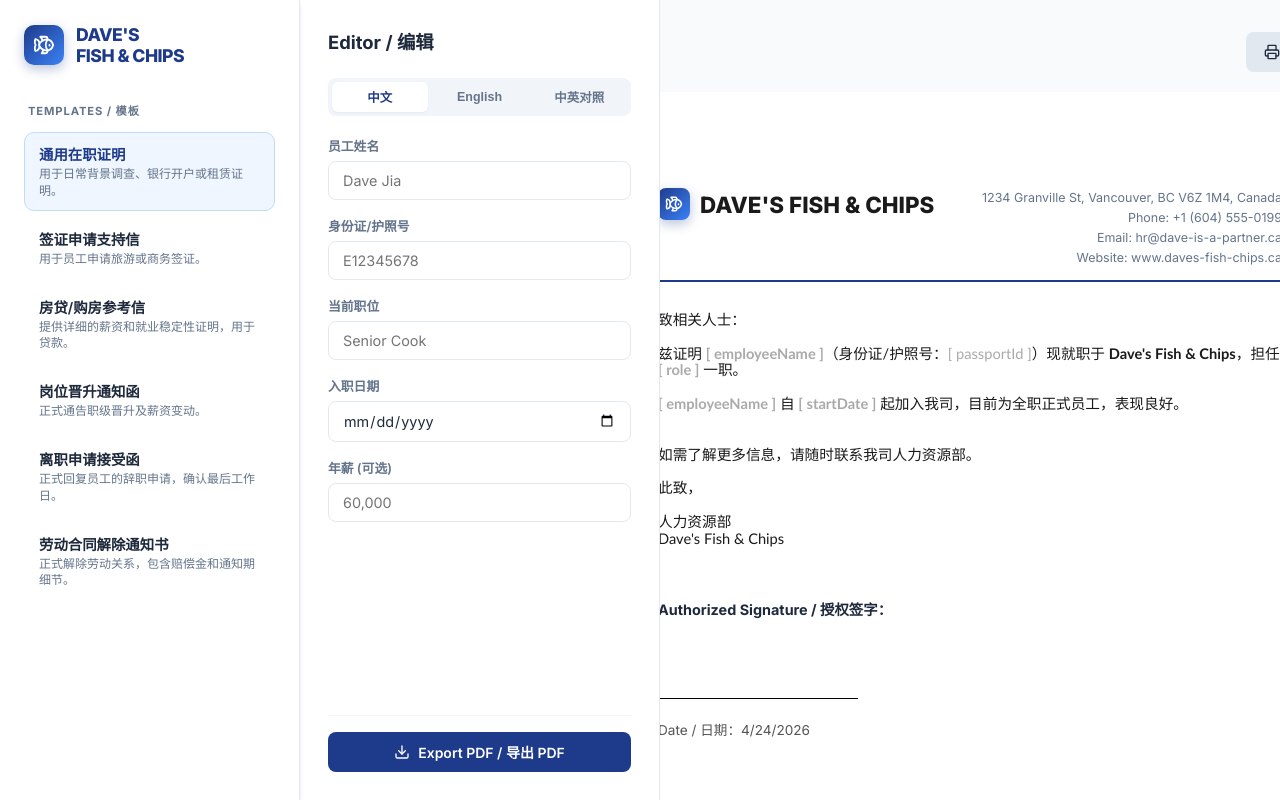
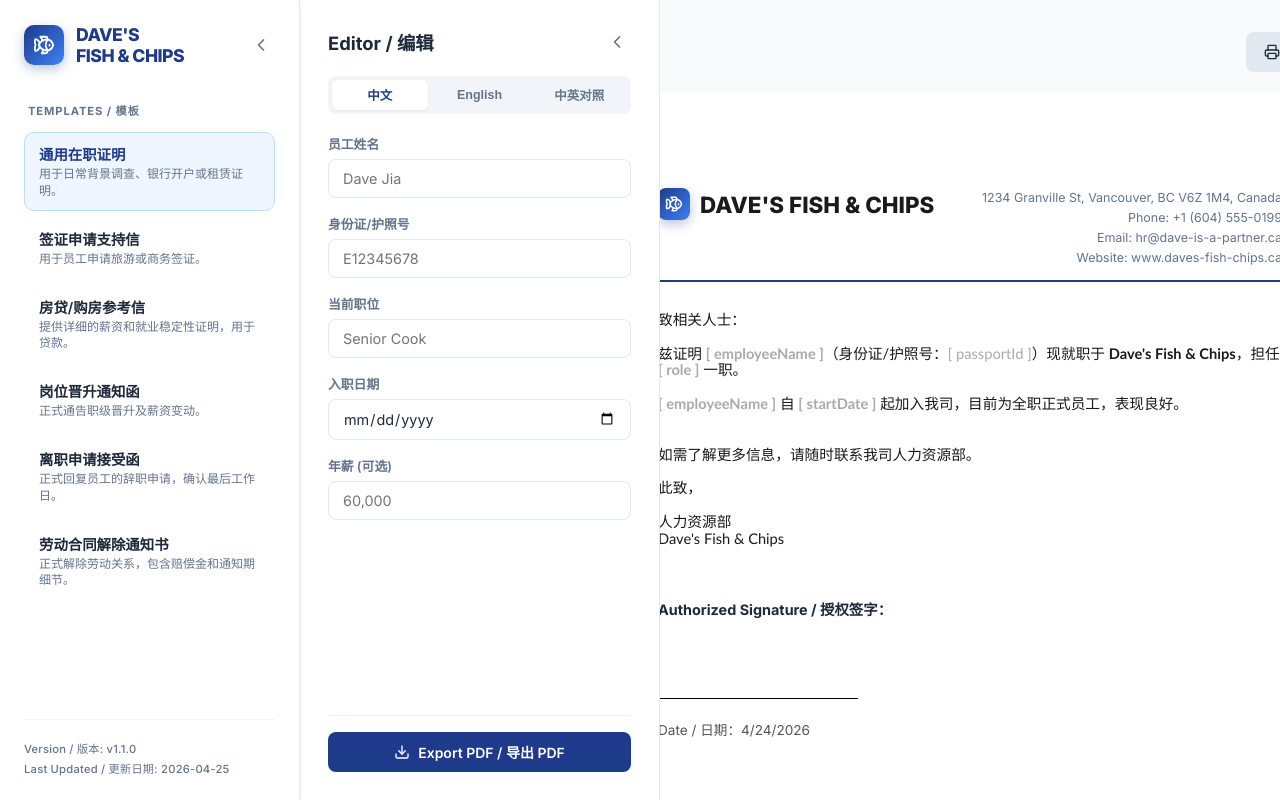
Before and after one commit to jhlbxx/employment_letter, a React (Vite) app: page / in a window 1280 px wide. Built offline with nearby package versions, Linux system fonts and the light colour scheme.

Commit message:
Update to v1.1.0: Added collapsible panels and version/date display

```diff
--- a/package.json
+++ b/package.json
@@ -1,7 +1,7 @@
 {
   "name": "employment-letter-v2",
   "private": true,
-  "version": "0.0.0",
+  "version": "1.1.0",
   "type": "module",
   "main": "electron/main.cjs",
   "scripts": {
--- a/src/App.jsx
+++ b/src/App.jsx
@@ -1,6 +1,7 @@
 import React, { useState, useEffect, useRef } from 'react';
 import { templates } from './templates';
-import { Fish, Download, Printer } from 'lucide-react';
+import { Fish, Download, Printer, ChevronLeft, ChevronRight } from 'lucide-react';
+import pkg from '../package.json';
 
 // ── Error Boundary ───────────────────────────────────────────────────────────
 class ErrorBoundary extends React.Component {
@@ -69,6 +70,8 @@
   const [formData, setFormData] = useState({});
   const [lang, setLang] = useState('zh');
   const [exporting, setExporting] = useState(false);
+  const [editorCollapsed, setEditorCollapsed] = useState(false);
+  const [sidebarCollapsed, setSidebarCollapsed] = useState(false);
   const letterRef = useRef();
 
   // Reset form fields when template changes, but keep values for shared field IDs
@@ -121,10 +124,19 @@
     <div style={{ display: 'flex', width: '100vw', height: '100vh', overflow: 'hidden' }}>
 
       {/* ── Sidebar ── */}
-      <aside className="sidebar">
+      <aside className={`sidebar ${sidebarCollapsed ? 'collapsed' : ''}`}>
         <div className="logo-section">
-          <div className="logo-icon"><Fish size={22} /></div>
-          <div className="company-name">DAVE'S<br />FISH &amp; CHIPS</div>
+          <div style={{ display: 'flex', alignItems: 'center', gap: '12px' }}>
+            <div className="logo-icon"><Fish size={22} /></div>
+            <div className="company-name">DAVE'S<br />FISH &amp; CHIPS</div>
+          </div>
+          <button
+            className="toggle-sidebar-btn"
+            onClick={() => setSidebarCollapsed(true)}
+            title="Collapse Sidebar / 收起侧边栏"
+          >
+            <ChevronLeft size={20} />
+          </button>
         </div>
 
         <nav className="template-list">
@@ -141,15 +153,40 @@
             </div>
           ))}
         </nav>
+
+        <div className="sidebar-footer">
+          <div className="version-info">
+            Version / 版本: v{pkg.version}
+          </div>
+          <div className="version-info" style={{ marginTop: '4px' }}>
+            Last Updated / 更新日期: 2026-04-25
+          </div>
+        </div>
       </aside>
 
       {/* ── Main ── */}
       <main className="main-content">
+        {sidebarCollapsed && (
+          <div
+            className="expand-handle sidebar-handle"
+            onClick={() => setSidebarCollapsed(false)}
+            title="Expand Sidebar / 展开侧边栏"
+          >
+            <ChevronRight size={16} />
+          </div>
+        )}
 
         {/* Editor */}
-        <section className="editor-pane">
+        <section className={`editor-pane ${editorCollapsed ? 'collapsed' : ''}`}>
           <div className="editor-header">
             <h2>Editor / 编辑</h2>
+            <button
+              className="toggle-editor-btn"
+              onClick={() => setEditorCollapsed(true)}
+              title="Collapse Editor / 收起编辑"
+            >
+              <ChevronLeft size={20} />
+            </button>
           </div>
 
           <div className="lang-toggle">
@@ -195,6 +232,15 @@
 
         {/* Preview */}
         <section className="preview-pane">
+          {editorCollapsed && (
+            <div
+              className="expand-handle"
+              onClick={() => setEditorCollapsed(false)}
+              title="Expand Editor / 展开编辑"
+            >
+              <ChevronRight size={16} />
+            </div>
+          )}
           <div className="controls">
             <button id="btn-print" className="btn btn-secondary" onClick={() => window.print()}>
               <Printer size={16} /> Print / 打印
--- a/src/index.css
+++ b/src/index.css
@@ -41,14 +41,42 @@
   z-index: 10;
   box-shadow: var(--shadow-md);
   overflow-y: auto;
+  transition: all 0.3s cubic-bezier(0.4, 0, 0.2, 1);
+}
+
+.sidebar.collapsed {
+  width: 0;
+  padding: 0;
+  border-right: none;
+  opacity: 0;
+  pointer-events: none;
 }
 
 .logo-section {
   display: flex;
   align-items: center;
+  justify-content: space-between;
   gap: 12px;
   margin-bottom: 36px;
   flex-shrink: 0;
+}
+
+.toggle-sidebar-btn {
+  background: transparent;
+  border: none;
+  color: var(--text-muted);
+  cursor: pointer;
+  padding: 4px;
+  border-radius: 6px;
+  display: flex;
+  align-items: center;
+  justify-content: center;
+  transition: all 0.2s;
+}
+
+.toggle-sidebar-btn:hover {
+  background: #f1f5f9;
+  color: var(--primary);
 }
 
 .logo-icon {
@@ -122,12 +150,26 @@
   line-height: 1.4;
 }
 
+.sidebar-footer {
+  margin-top: auto;
+  padding-top: 20px;
+  border-top: 1px solid #f1f5f9;
+}
+
+.version-info {
+  font-size: 0.7rem;
+  color: var(--text-muted);
+  font-weight: 500;
+  letter-spacing: 0.02em;
+}
+
 /* ── Main layout ── */
 .main-content {
   flex: 1;
   display: flex;
   min-width: 0;
   overflow: hidden;
+  position: relative;
 }
 
 /* ── Editor Pane ── */
@@ -141,12 +183,48 @@
   display: flex;
   flex-direction: column;
   gap: 20px;
+  transition: all 0.3s cubic-bezier(0.4, 0, 0.2, 1);
+  position: relative;
+  z-index: 5;
+}
+
+.editor-pane.collapsed {
+  width: 0;
+  padding-left: 0;
+  padding-right: 0;
+  border-right: none;
+  opacity: 0;
+  pointer-events: none;
+}
+
+.editor-header {
+  display: flex;
+  align-items: center;
+  justify-content: space-between;
 }
 
 .editor-header h2 {
   font-size: 1.15rem;
   font-weight: 700;
-  margin: 0 0 4px;
+  margin: 0;
+}
+
+.toggle-editor-btn {
+  background: transparent;
+  border: none;
+  color: var(--text-muted);
+  cursor: pointer;
+  padding: 4px;
+  border-radius: 6px;
+  display: flex;
+  align-items: center;
+  justify-content: center;
+  transition: all 0.2s;
+}
+
+.toggle-editor-btn:hover {
+  background: #f1f5f9;
+  color: var(--primary);
 }
 
 /* ── Language Toggle ── */
@@ -264,6 +342,40 @@
   align-items: center;
   gap: 20px;
   min-width: 0;
+  position: relative;
+}
+
+.expand-handle {
+  position: absolute;
+  left: 0;
+  top: 50%;
+  transform: translateY(-50%);
+  width: 24px;
+  height: 60px;
+  background: var(--primary);
+  color: white;
+  display: flex;
+  align-items: center;
+  justify-content: center;
+  border-radius: 0 8px 8px 0;
+  cursor: pointer;
+  box-shadow: var(--shadow-md);
+  z-index: 20;
+  transition: transform 0.2s, background 0.2s;
+}
+
+.sidebar-handle {
+  top: 35%;
+  background: var(--primary-light);
+}
+
+.expand-handle:hover {
+  background: var(--primary);
+  transform: translateY(-50%) scaleX(1.1);
+}
+
+.sidebar-handle:hover {
+  background: var(--primary-light);
 }
 
 .controls {
```
Also changed, not shown: 1 other file (tests, documents, lock files or other folders).
